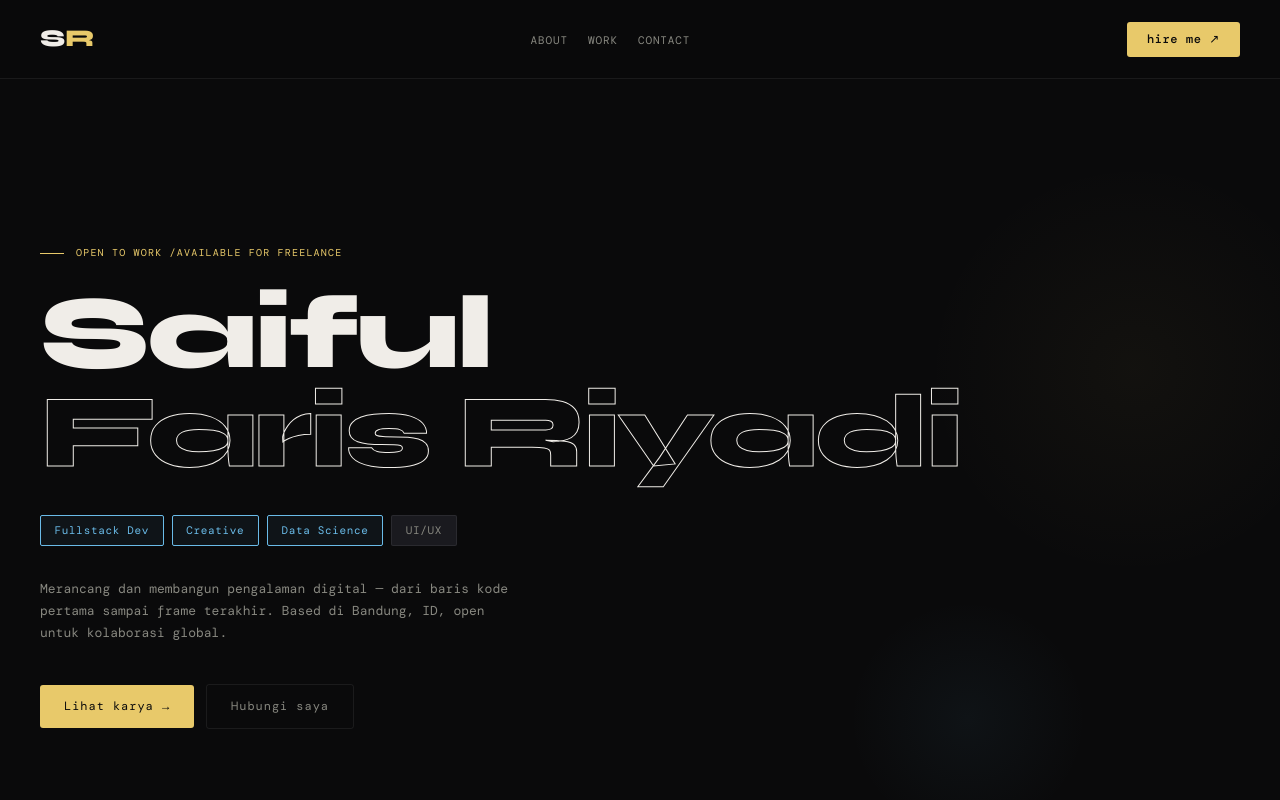
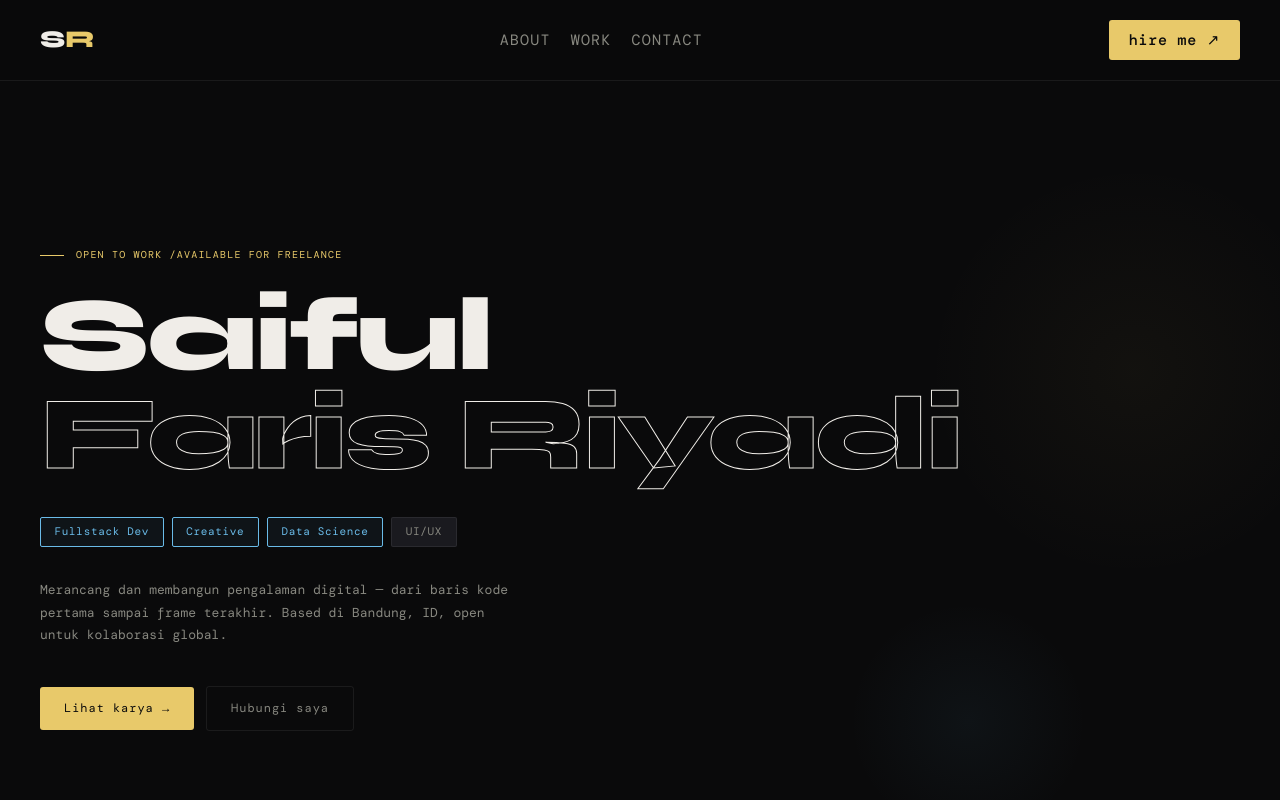
Before and after one commit to v0idengineer/portofolio, a Next.js app: page / in a window 1280 px wide. Shown: the top 800 px of the page. Built offline with nearby package versions, Linux system fonts and the light colour scheme; no server answers; a web font is replaced by a local one.

Commit message:
feat: css fix

```diff
--- a/app/globals.css
+++ b/app/globals.css
@@ -53,7 +53,7 @@ nav.navbar {
 nav.navbar .logo {
   font-family: 'Syne', sans-serif;
   font-weight: 800;
-  font-size: 24px;
+  font-size: 24px !important;
   letter-spacing: -0.02em;
   color: var(--text);
   flex-shrink: 0;
@@ -68,7 +68,7 @@ nav.navbar .nav-links {
 nav.navbar .nav-links a {
   color: var(--muted);
   text-decoration: none;
-  font-size: 15px;
+  font-size: 15px !important;
   letter-spacing: 0.08em;
   text-transform: uppercase;
   transition: color 0.2s;
@@ -80,7 +80,7 @@ nav.navbar .nav-cta {
   color: #0a0a0b;
   padding: 8px 20px;
   font-family: var(--font-mono);
-  font-size: 12px;
+  font-size: 15px !important;
   font-weight: 500;
   letter-spacing: 0.05em;
   border-radius: 3px;
```
